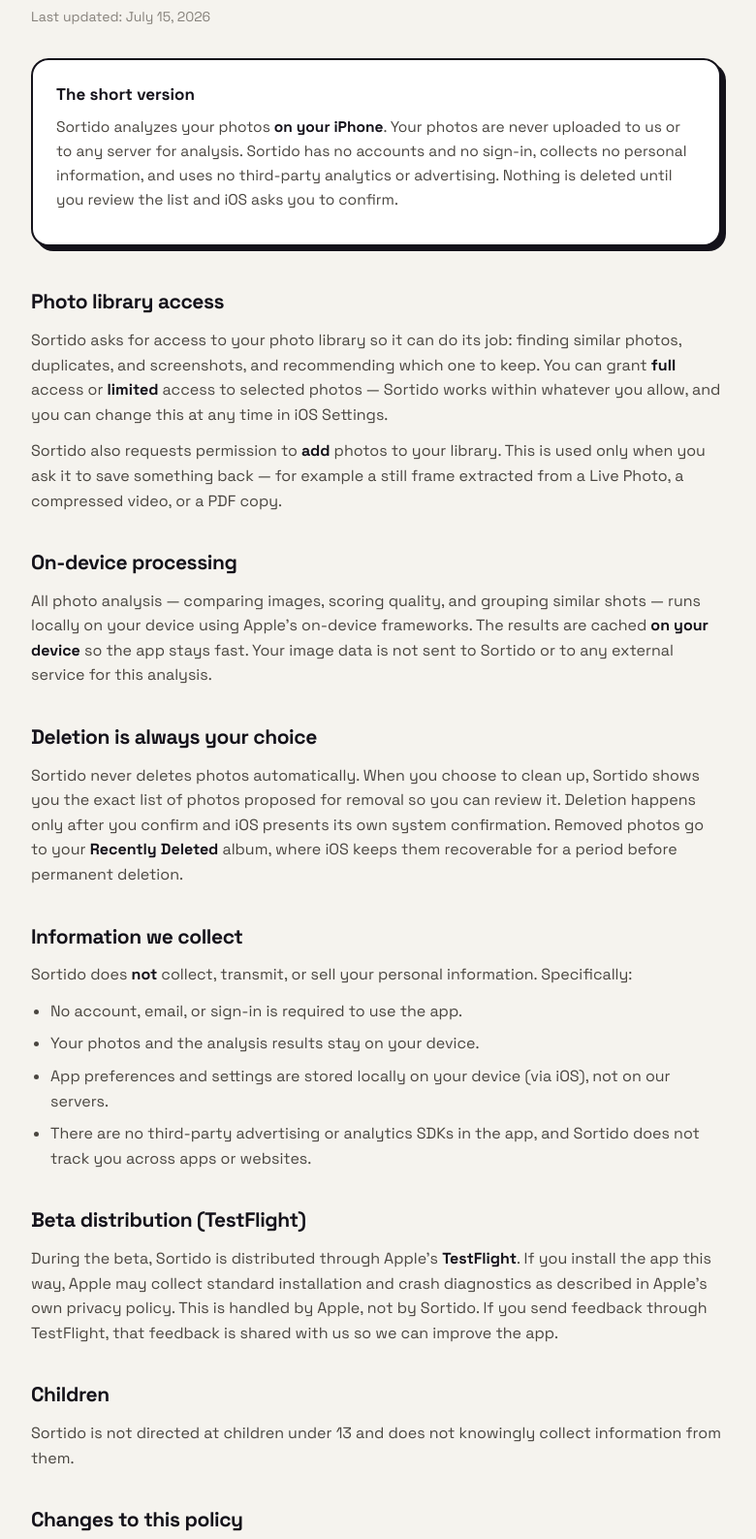
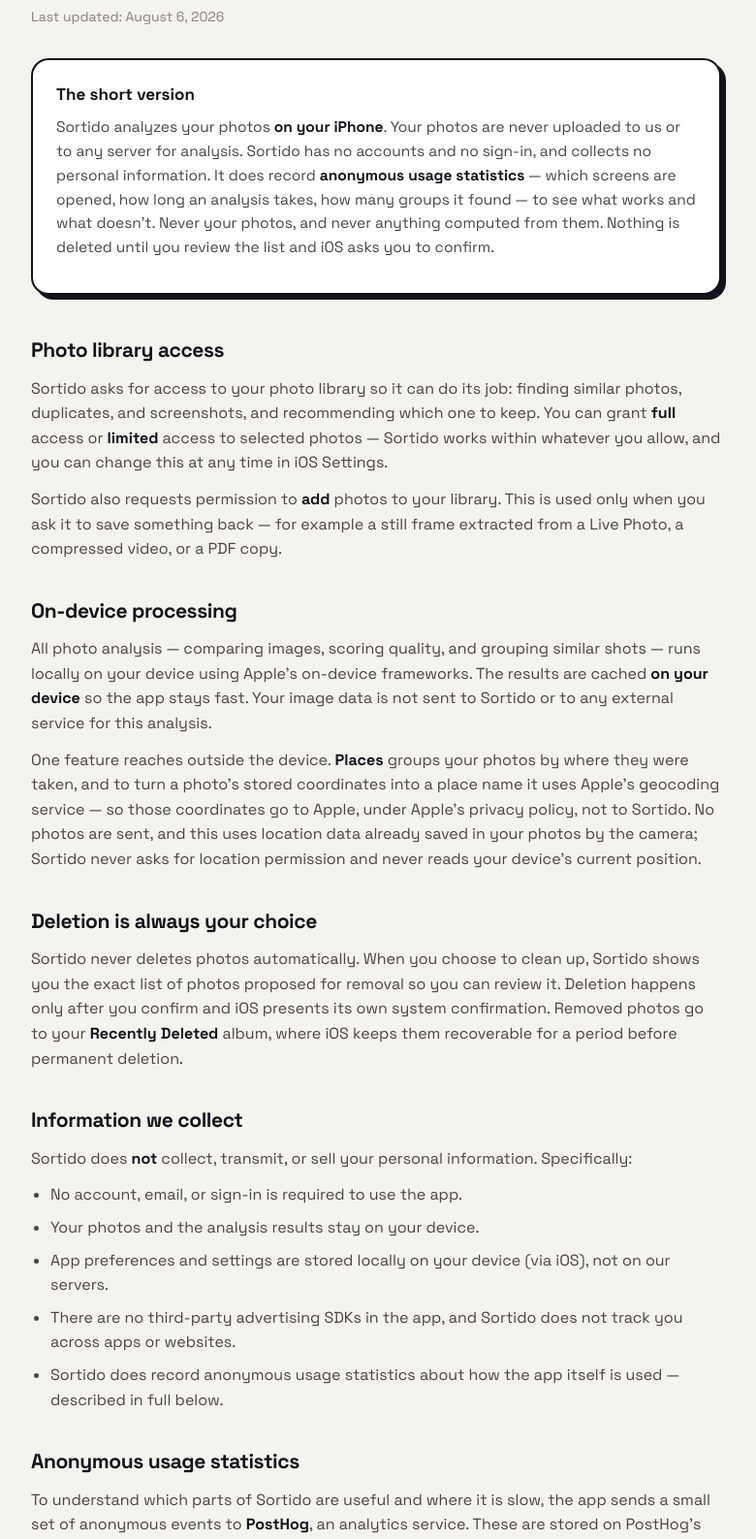
Before and after one commit to Felixoding/sortido-site, a plain HTML site: page privacy.html in a window 1280 px wide. Shown: the part 193-1780 px from the top of the page at 97% size, without its empty margins (252-1032 px from the left). Drawn offline with Linux system fonts and the light colour scheme.

Commit message:
privacy: disclose the anonymous usage statistics, including city-level location
Sortido now sends anonymous product events to PostHog (EU). The previous
policy said the app used no third-party analytics, which stops being true
with the next build — so this goes live before that build reaches anyone.

States what is recorded (screens, feature use, timings, group/deletion
counts, a banded library size, access level, device/iOS/app version, and an
approximate city-level location), what never is (photos or anything computed
from them), how the IP is shortened before storage, and — newly — that Places
sends photo coordinates to Apple's geocoder, which was disclosed in the app
but never here.

```diff
--- a/privacy.html
+++ b/privacy.html
@@ -4,7 +4,7 @@
   <meta charset="UTF-8" />
   <meta name="viewport" content="width=device-width, initial-scale=1.0" />
   <title>Sortido — Privacy Policy</title>
-  <meta name="description" content="How Sortido handles your photos and data. On-device analysis, nothing uploaded, no tracking, no data collection." />
+  <meta name="description" content="How Sortido handles your photos and data. On-device analysis, nothing uploaded, no cross-app tracking, anonymous usage statistics only." />
   <meta name="robots" content="index,follow" />
 
   <link rel="preconnect" href="https://fonts.googleapis.com" />
@@ -106,11 +106,11 @@
     <div class="wrap">
       <div class="kicker">Legal</div>
       <h1>Privacy Policy</h1>
-      <p class="updated">Last updated: July 15, 2026</p>
+      <p class="updated">Last updated: August 6, 2026</p>
 
       <div class="summary">
         <h2>The short version</h2>
-        <p>Sortido analyzes your photos <strong>on your iPhone</strong>. Your photos are never uploaded to us or to any server for analysis. Sortido has no accounts and no sign-in, collects no personal information, and uses no third-party analytics or advertising. Nothing is deleted until you review the list and iOS asks you to confirm.</p>
+        <p>Sortido analyzes your photos <strong>on your iPhone</strong>. Your photos are never uploaded to us or to any server for analysis. Sortido has no accounts and no sign-in, and collects no personal information. It does record <strong>anonymous usage statistics</strong> — which screens are opened, how long an analysis takes, how many groups it found — to see what works and what doesn't. Never your photos, and never anything computed from them. Nothing is deleted until you review the list and iOS asks you to confirm.</p>
       </div>
 
       <h2 class="sec">Photo library access</h2>
@@ -119,6 +119,7 @@
 
       <h2 class="sec">On-device processing</h2>
       <p>All photo analysis — comparing images, scoring quality, and grouping similar shots — runs locally on your device using Apple's on-device frameworks. The results are cached <strong>on your device</strong> so the app stays fast. Your image data is not sent to Sortido or to any external service for this analysis.</p>
+      <p>One feature reaches outside the device. <strong>Places</strong> groups your photos by where they were taken, and to turn a photo's stored coordinates into a place name it uses Apple's geocoding service — so those coordinates go to Apple, under Apple's privacy policy, not to Sortido. No photos are sent, and this uses location data already saved in your photos by the camera; Sortido never asks for location permission and never reads your device's current position.</p>
 
       <h2 class="sec">Deletion is always your choice</h2>
       <p>Sortido never deletes photos automatically. When you choose to clean up, Sortido shows you the exact list of photos proposed for removal so you can review it. Deletion happens only after you confirm and iOS presents its own system confirmation. Removed photos go to your <strong>Recently Deleted</strong> album, where iOS keeps them recoverable for a period before permanent deletion.</p>
@@ -129,8 +130,16 @@
         <li>No account, email, or sign-in is required to use the app.</li>
         <li>Your photos and the analysis results stay on your device.</li>
         <li>App preferences and settings are stored locally on your device (via iOS), not on our servers.</li>
-        <li>There are no third-party advertising or analytics SDKs in the app, and Sortido does not track you across apps or websites.</li>
+        <li>There are no third-party advertising SDKs in the app, and Sortido does not track you across apps or websites.</li>
+        <li>Sortido does record anonymous usage statistics about how the app itself is used — described in full below.</li>
       </ul>
+
+      <h2 class="sec">Anonymous usage statistics</h2>
+      <p>To understand which parts of Sortido are useful and where it is slow, the app sends a small set of anonymous events to <strong>PostHog</strong>, an analytics service. These are stored on PostHog's <strong>European</strong> servers. Sortido gives PostHog no name, email, or account — events are grouped only by a random identifier generated on your device, which points to nothing outside the app.</p>
+      <p><strong>What is recorded:</strong> the names of screens you open and which features you use — for example opening a comparison, using zoom, compressing a video, or saving a PDF; when an analysis starts and finishes, and how long it took; how many similar groups, duplicates, and screenshots the analysis found; how many photos you selected for cleanup and how many you confirmed for deletion; a rough size band for your library (for example "2,000–10,000 photos" — never the exact number); whether you granted full access, limited access, or no access to your photos; the device model, iOS version, and app version your phone reports; and an approximate, city-level location worked out from your network connection (see below).</p>
+      <p><strong>About your IP address and approximate location:</strong> as with any internet connection, making the request reveals your IP address to PostHog's servers. Sortido's project shortens it before it is stored — the last part is replaced with zero, so <code>12.214.31.144</code> becomes <code>12.214.31.0</code> — and the shortened address is used to work out an approximate location, roughly at city level, which is stored alongside your events. That tells us which regions Sortido is used in. It is an estimate from your network connection, not a position: Sortido never reads your device's GPS or Location Services, and never asks for location permission.</p>
+      <p><strong>What is never recorded:</strong> your photos or any part of them. No image data, no thumbnails, no filenames, no photo identifiers, and nothing computed from the contents of your pictures. The events are numbers and screen names only.</p>
+      <p>This is not advertising and not cross-app tracking: Sortido does not use the iOS advertising identifier, does not build a profile of you, and does not share this data with advertisers or data brokers.</p>
 
       <h2 class="sec">Beta distribution (TestFlight)</h2>
       <p>During the beta, Sortido is distributed through Apple's <strong>TestFlight</strong>. If you install the app this way, Apple may collect standard installation and crash diagnostics as described in Apple's own privacy policy. This is handled by Apple, not by Sortido. If you send feedback through TestFlight, that feedback is shared with us so we can improve the app.</p>
```
